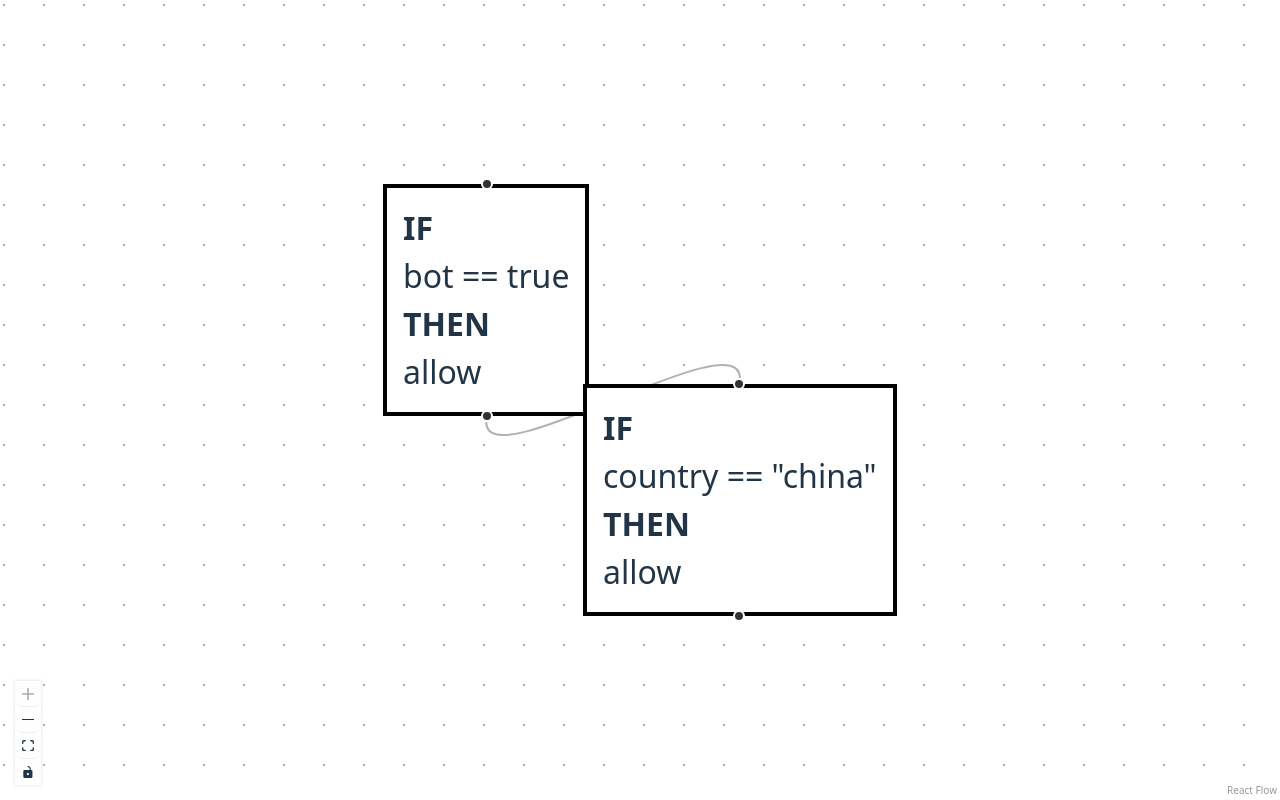
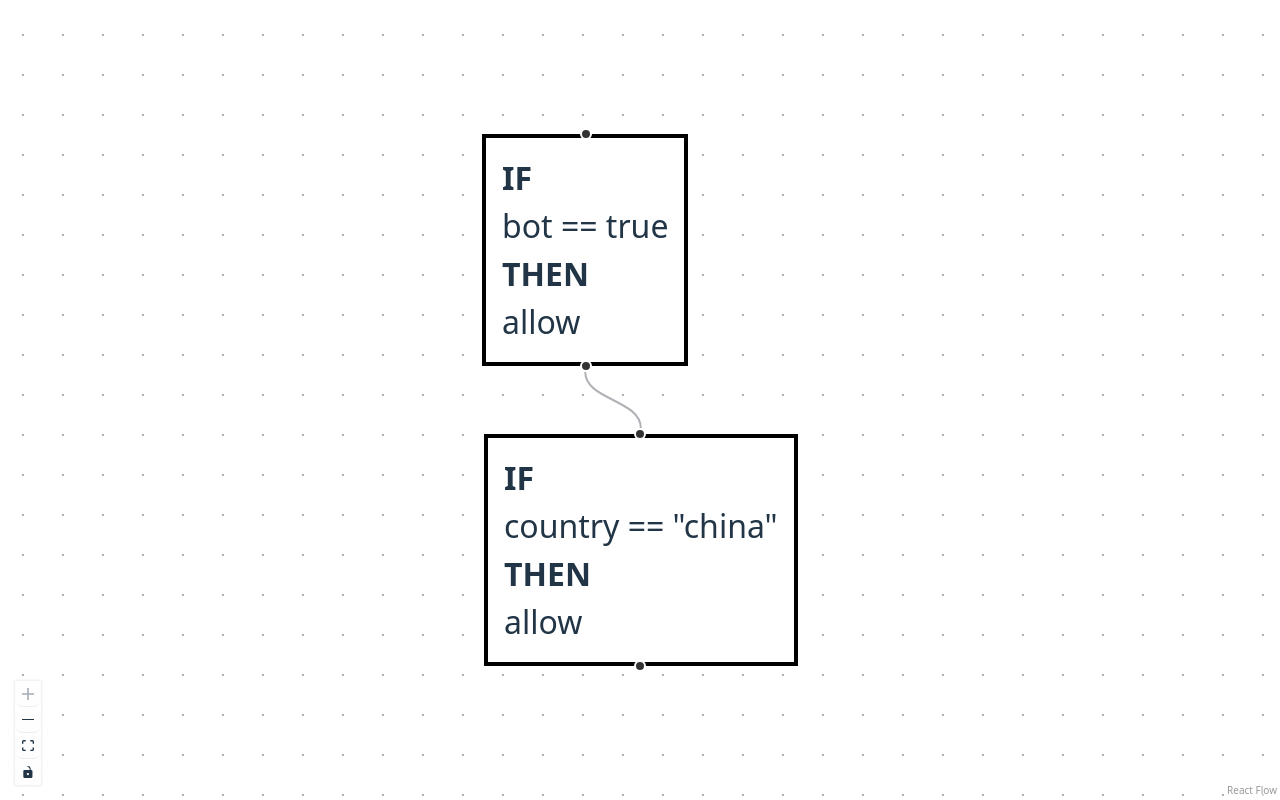
Before and after one commit to JuroUhlar/react-flow-sandbox, a React (Vite) app: page / in a window 1280 px wide. Built offline with nearby package versions, Linux system fonts and the light colour scheme.

Commit message:
refactor: try 2 components

```diff
--- a/src/App.tsx
+++ b/src/App.tsx
@@ -10,12 +10,9 @@ import {
   Position,
 } from "@xyflow/react";
 import {
-  applyNodeChanges,
-  applyEdgeChanges,
   type Node,
   type Edge,
-  type OnNodesChange,
-  type OnEdgesChange,
+
 } from "@xyflow/react";
 import { useCallback, useState } from "react";
 
@@ -25,39 +22,13 @@ type Rule = {
   action: "allow" | "block";
 };
 
-const rules: Rule[] = [
-  {
-    id: "r1",
-    expression: "bot == true",
-    action: "allow",
-  },
-  {
-    id: "r2",
-    expression: 'country == "china"',
-    action: "allow",
-  },
-];
+
 
 type RuleNode = Node<Rule, "rule">;
 
 type AppNode = RuleNode;
 
-const initialNodes: RuleNode[] = rules.map((rule, index) => ({
-  id: rule.id,
-  position: { x: index * 100, y: index * 100 },
-  data: rule,
-  type: "rule",
-}));
 
-const initialEdges: Edge[] = [];
-for (let i = 0; i < initialNodes.length - 1; i++) {
-  initialEdges.push({
-    id: `e${i}-${i + 1}`,
-    source: initialNodes[i].id,
-    target: initialNodes[i + 1].id,
-    // label: "if not, check"
-  });
-}
 
 const nodeTypes = {
   rule: RuleNode,
@@ -85,28 +56,48 @@ function RuleNode(props: NodeProps<RuleNode>) {
   );
 }
 
+// Rules tab
+const RulesEditor = (props: { rules: Rule[] }) => {
+  // const [nodes, setNodes] = useState(initialNodes);
+  // const [edges, setEdges] = useState(initialEdges);
 
-const App = () => {
-  const [nodes, setNodes] = useState(initialNodes);
-  const [edges, setEdges] = useState(initialEdges);
-  const [selectedNodeId, setSelectedNodeId] = useState<string | null>(null);
+  const [selectedRuleId, setSelectedRuleId] = useState<string | null>(null);
 
-  const onNodesChange: OnNodesChange<AppNode> = useCallback(
-    (changes) =>
-      setNodes((nodesSnapshot) => applyNodeChanges(changes, nodesSnapshot)),
-    []
-  );
-  const onEdgesChange: OnEdgesChange = useCallback(
-    (changes) =>
-      setEdges((edgesSnapshot) => applyEdgeChanges(changes, edgesSnapshot)),
-    []
-  );
+
+  const nodes: RuleNode[] = props.rules.map((rule, index) => ({
+    id: rule.id,
+    position: { x: index, y: index * 150 },
+    data: rule,
+    type: "rule",
+    selected: rule.id === selectedRuleId,
+  }));
+
+  const edges: Edge[] = [];
+  for (let i = 0; i < nodes.length - 1; i++) {
+    edges.push({
+      id: `e${i}-${i + 1}`,
+      source: nodes[i].id,
+      target: nodes[i + 1].id,
+    });
+  }
+
+
+  // const onNodesChange: OnNodesChange<AppNode> = useCallback(
+  //   (changes) =>
+  //     setNodes((nodesSnapshot) => applyNodeChanges(changes, nodesSnapshot)),
+  //   []
+  // );
+  // const onEdgesChange: OnEdgesChange = useCallback(
+  //   (changes) =>
+  //     setEdges((edgesSnapshot) => applyEdgeChanges(changes, edgesSnapshot)),
+  //   []
+  // );
 
   const onSelectionChange = useCallback(
     (params: { nodes: AppNode[]; edges: Edge[] }) => {
       // Track which node is selected (if any)
       const selectedNode = params.nodes.find((node) => node.selected);
-      setSelectedNodeId(selectedNode?.id ?? null);
+      setSelectedRuleId(selectedNode?.id ?? null);
     },
     []
   );
@@ -114,19 +105,20 @@ const App = () => {
   return (
     <>
       <div style={{ height: "100vh", width: "100vw" }}>
-        {selectedNodeId && (
+        {selectedRuleId && (
           <div className="absolute top-4 left-4 z-10 bg-white p-2 border border-gray-300 rounded shadow">
-            Selected: {selectedNodeId}
+            Selected: {selectedRuleId}
           </div>
         )}
         <ReactFlow
           nodes={nodes}
           edges={edges}
-          onNodesChange={onNodesChange}
-          onEdgesChange={onEdgesChange}
+          // onNodesChange={onNodesChange}
+          // onEdgesChange={onEdgesChange}
           onSelectionChange={onSelectionChange}
           nodeTypes={nodeTypes}
           fitView
+          onNodeClick={(_event, node) => setSelectedRuleId(node.id)}
         >
           <Background />
           <Controls />
@@ -136,4 +128,26 @@ const App = () => {
   );
 };
 
+const App = () => {
+
+  const rules: Rule[] = [
+    {
+      id: "r1",
+      expression: "bot == true",
+      action: "allow",
+    },
+    {
+      id: "r2",
+      expression: 'country == "china"',
+      action: "allow",
+    },
+  ];
+
+  return (
+    <div>
+      <RulesEditor rules={rules} />
+    </div>
+  );
+};
+
 export default App;
```
